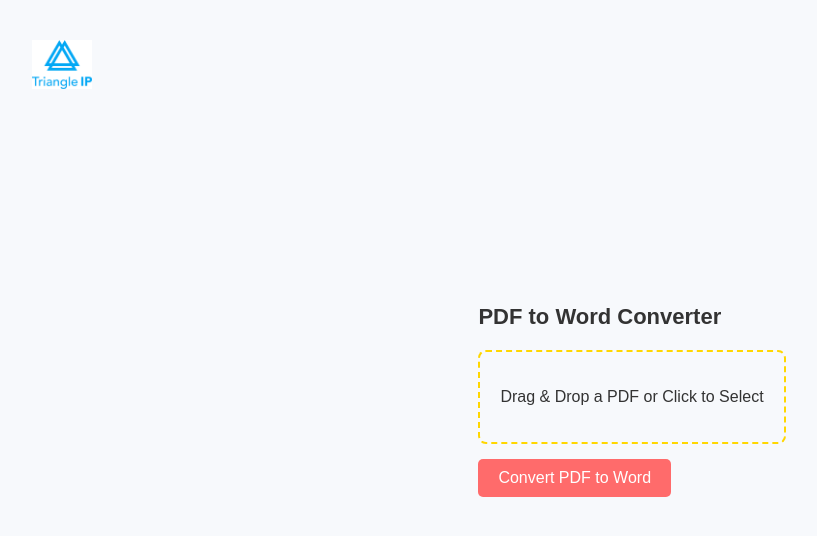
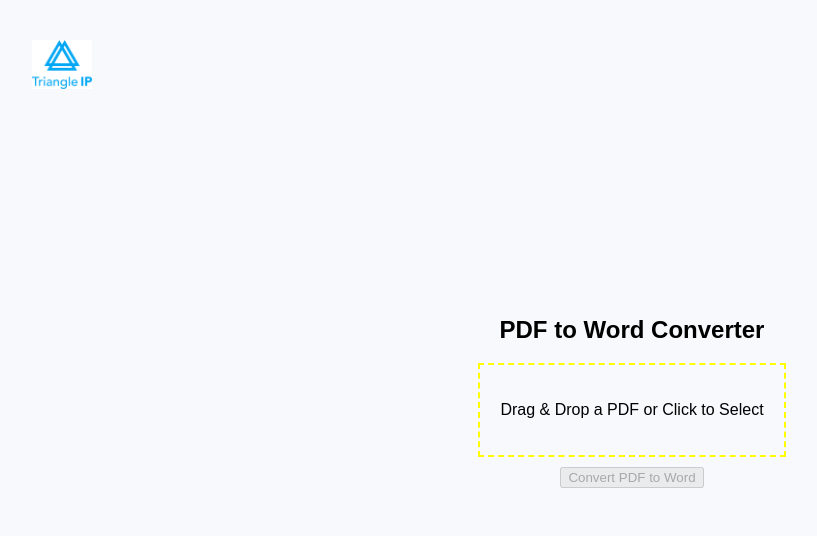
Before and after one commit to sigvitas-cse/PDF2WORD-converter-reactJS, a React (Create React App) app in the folder frontend/: page / in a window 1280 px wide. Shown: the top 536 px of the page, without its empty margins (8-825 px from the left). Built offline with nearby package versions, Linux system fonts and the light colour scheme.

Commit message:
updated code

```diff
--- a/frontend/src/App.js
+++ b/frontend/src/App.js
@@ -1,11 +1,7 @@
 import React, { useState } from "react";
 import axios from "axios";
 import { useDropzone } from "react-dropzone";
-import "./App.css"; // Import CSS file
 import logo from './assets/logo.png';
-
-
-const API_BASE_URL = process.env.REACT_APP_API_URL || "http://localhost:5000";
 
 const App = () => {
   const [file, setFile] = useState(null);
@@ -26,7 +22,7 @@ const App = () => {
     formData.append("pdf", file);
 
     try {
-      const response = await axios.post(API_BASE_URL+"/upload", formData, {
+      const response = await axios.post("http://localhost:5000/upload", formData, {
         headers: { "Content-Type": "multipart/form-data" },
       });
 
@@ -41,7 +37,7 @@ const App = () => {
   const checkStatus = async (jobLocation) => {
     let polling = setInterval(async () => {
       try {
-        const response = await axios.get(API_BASE_URL+"/status", {
+        const response = await axios.get("http://localhost:5000/status", {
           params: { jobLocation },
         });
 
@@ -58,27 +54,26 @@ const App = () => {
   };
 
   return (
-    <div className="container">
-    <div className="logo-container">
+    <div style={{ padding: "20px", textAlign: "center" }}>
+       <div className="logo-container">
         <img src={logo} alt="Triangle IP Logo" className="logo" />
       </div>
+      <h2>PDF to Word Converter</h2>
 
-      <h1>PDF to Word Converter</h1>
-
-      <div className="dropzone" {...getRootProps()}>
+      <div {...getRootProps()} style={{ border: "2px dashed yellow", padding: "20px", cursor: "pointer" }}>
         <input {...getInputProps()} />
         {file ? <p>{file.name}</p> : <p>Drag & Drop a PDF or Click to Select</p>}
       </div>
 
-      <button className="upload-btn" onClick={handleUpload} disabled={!file}>
+      <button onClick={handleUpload} disabled={!file} style={{ marginTop: "10px" }}>
         Convert PDF to Word
       </button>
 
-      <p className="status">{status}</p>
+      <p>{status}</p>
 
       {downloadLink && (
         <a href={downloadLink} download="converted.docx">
-          <button className="download-btn">Download Word File</button>
+          <button>Download Word File</button>
         </a>
       )}
     </div>
```
Also changed, not shown: 1 other file (tests, documents, lock files or other folders).
